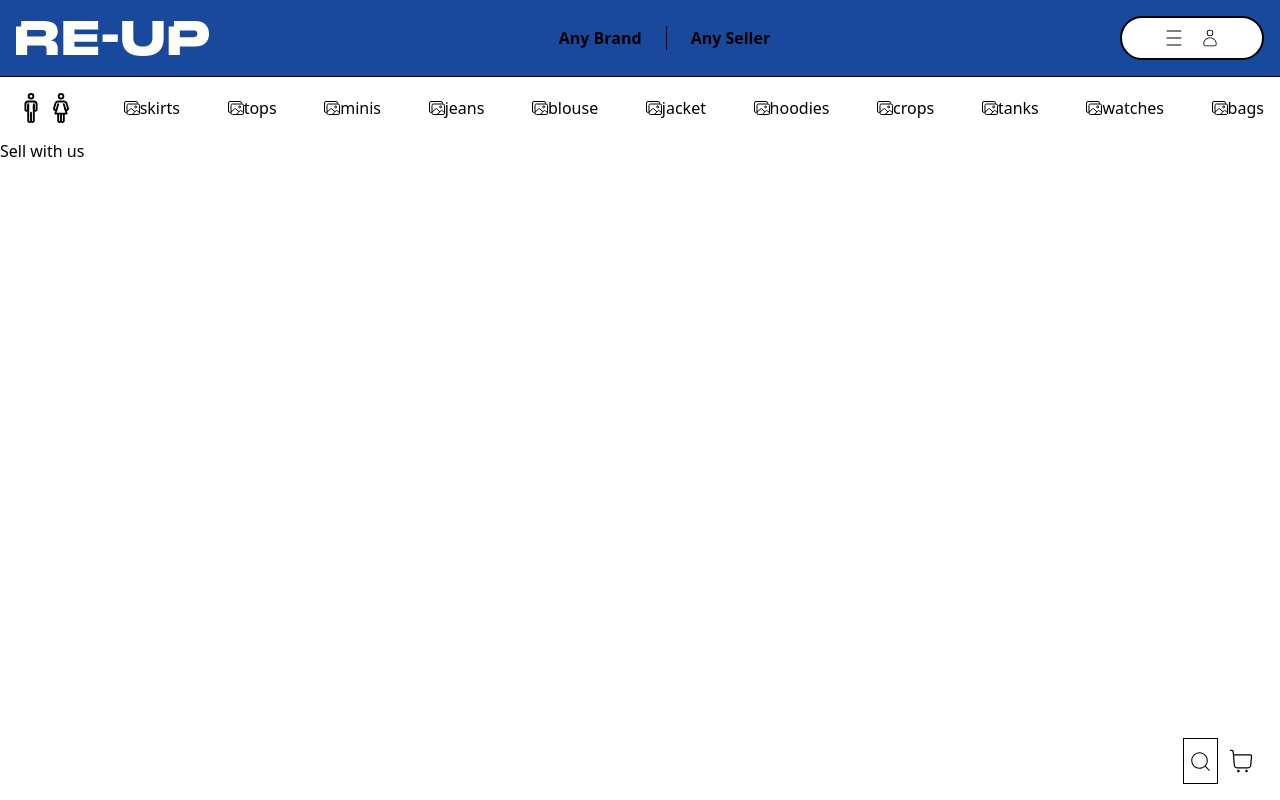
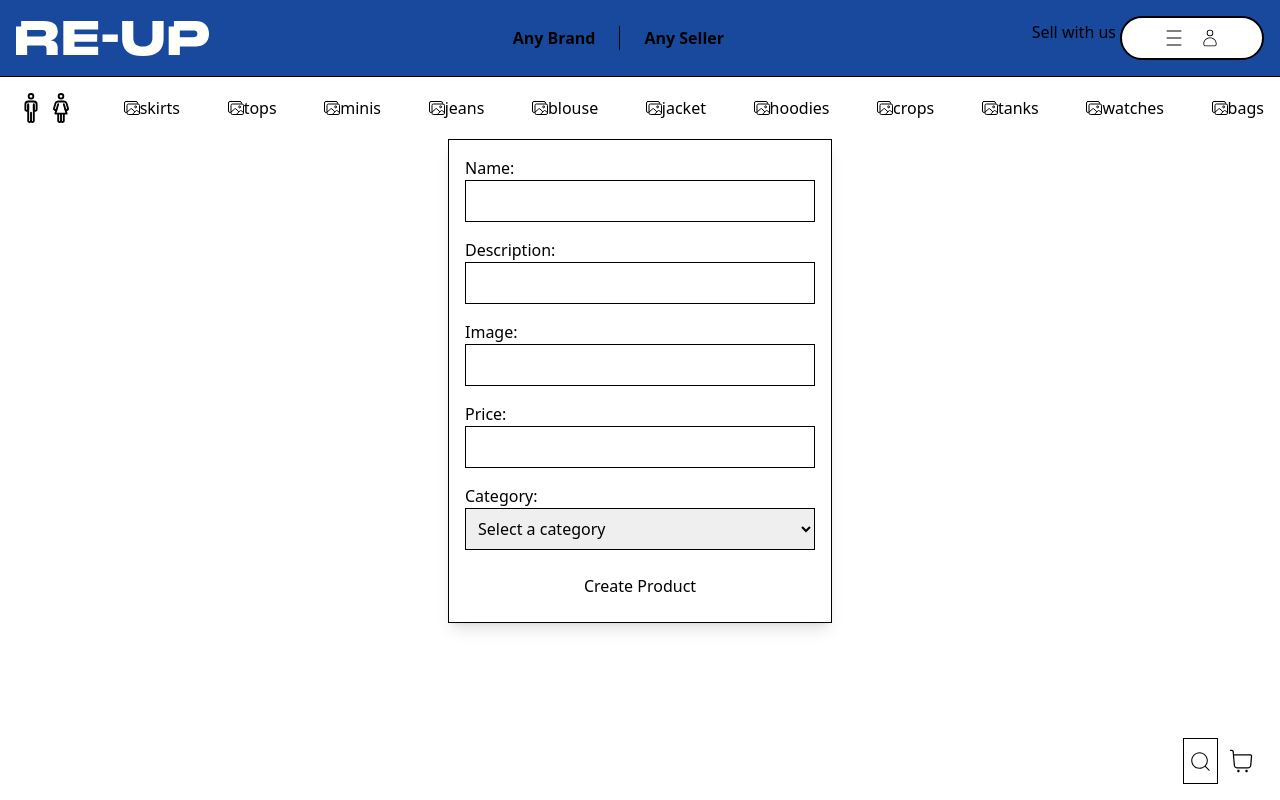
Before and after one commit to ChristianAlteri/theGrandExchange, a React (Create React App) app in the folder client/: page /sell in a window 1280 px wide. Built offline with nearby package versions, Linux system fonts and the light colour scheme; no server answers.

Commit message:
adding createProduct

```diff
--- a/client/src/components/Nav/HamburgerMenuNav.js
+++ b/client/src/components/Nav/HamburgerMenuNav.js
@@ -26,9 +26,7 @@ const HamburgerMenuNav = () => {
     navigate('/signup');
   };
 
-  const handleSellClick = () => {
-    navigate('/sell');
-  };
+
 
   return (
     <div
@@ -51,6 +49,7 @@ const HamburgerMenuNav = () => {
         bg-white
       "
     >
+
       <CiMenuBurger className="h-5 w-6" />
       <CiUser className="h-5 w-6" />
 
@@ -94,19 +93,7 @@ const HamburgerMenuNav = () => {
           >
             Signup
           </div>
-          <div
-            className="
-              flex
-              flex-col
-              cursor-pointer
-              p-2
-              hover:bg-gray-100
-              border-t
-            "
-            onClick={handleSellClick}
-          >
-            Sell with us
-          </div>
+
         </div>
       )}
     </div>
--- a/client/src/components/Nav/Navbar.js
+++ b/client/src/components/Nav/Navbar.js
@@ -6,6 +6,7 @@ import AnyBrandButton from './MiddleNavButton/AnyBrandButton';
 import AnySellerButton from './MiddleNavButton/AnySellerButton';
 import HamburgerMenuNav from './HamburgerMenuNav';
 import { useNavigate } from 'react-router-dom';
+import SellWithUs from './SellWithUs';
 
 
 const Navbar = () => {
@@ -49,8 +50,12 @@ const Navbar = () => {
                         <AnyBrandButton />
                         <AnySellerButton />
                     </div>
+                {/* Sell with us button  */}
+            <div className='flex'>
+                <SellWithUs />
                 {/* Login button */}
                 <HamburgerMenuNav />
+            </div>
         </div>
     );
 }
--- /dev/null
+++ b/client/src/components/Nav/SellWithUs.js
@@ -0,0 +1,25 @@
+import { useNavigate } from "react-router-dom";
+
+const SellWithUs = () => {
+  const navigate = useNavigate();
+
+  const handleSellClick = () => {
+    navigate("/sell");
+  };
+
+  return (
+    <div
+      className="
+              flex
+              cursor-pointer
+              hover:bg-gray-100
+              m-1
+            "
+      onClick={handleSellClick}
+    >
+      Sell with us
+    </div>
+  );
+};
+
+export default SellWithUs;
--- a/client/src/pages/SellWithUs.js
+++ b/client/src/pages/SellWithUs.js
@@ -1,8 +1,93 @@
+import React, { useState } from "react";
+import { useMutation } from "@apollo/client";
+import { CREATE_PRODUCT } from "../utils/mutations";
+
 const SellWithUs = () => {
-    return (
+  const [formData, setFormData] = useState({
+    name: "",
+    user_id: "64e7352a9e81c04fda893581", //hard coded for dev change to logged in user
+    description: "",
+    image: "",
+    price: "",
+    category: "",
+  });
 
-        <div> Sell with us </div>
-     );
-}
+  const [createProduct] = useMutation(CREATE_PRODUCT);
+
+  const handleChange = (event) => {
+    const { name, value } = event.target;
+    setFormData({
+      ...formData,
+      [name]: value,
+    });
+  };
+
+  const handleSubmit = async (event) => {
+    event.preventDefault();
+
+    // Create the input object for the mutation
+    const input = {
+      name: formData.name,
+      user_id:  "64e7352a9e81c04fda893581",
+      description: formData.description,
+      image: formData.image,
+      price: parseFloat(formData.price),
+      category: formData.category,
+    };
+    console.log("Input: ", input);
+    try {
+        const { data } = await createProduct({
+            variables: { input },
+        });
+    console.log("Product created:", data);
+    } catch (error) {
+      console.error("Error creating product:", error);
+    }
+  };
+
+  return (
+    <div className="flex justify-center">
+      <form onSubmit={handleSubmit} className="w-96 p-4 border rounded-lg shadow-lg">
+        {[
+          { label: "Name:", name: "name", type: "text" },
+          { label: "Description:", name: "description", type: "text" },
+          { label: "Image:", name: "image", type: "text" },
+          { label: "Price:", name: "price", type: "number" },
+        ].map((inputField, index) => (
+          <div className="mb-4" key={index}>
+            <label htmlFor={inputField.name}>{inputField.label}</label>
+            <input
+              className="w-full p-2 border rounded"
+              name={inputField.name}
+              type={inputField.type}
+              id={inputField.name}
+              onChange={handleChange}
+            />
+          </div>
+        ))}
+        {/* Category dropdown */}
+        <div className="mb-4">
+          <label htmlFor="category">Category:</label>
+          <select
+            className="w-full p-2 border rounded"
+            name="category"
+            id="category"
+            onChange={handleChange}
+          >
+            <option value="">Select a category</option>
+            <option value="64e7357834434387b5a02ad0">Man</option>
+            <option value="64e7357834434387b5a02ad1">Woman</option>
+          </select>
+        </div>
+        {/* Submit button */}
+        <div className="text-center">
+          <button className="px-4 py-2 bg-blue-500 text-white rounded hover:bg-blue-600" type="submit">
+            Create Product
+          </button>
+        </div>
+      </form>
+    </div>
+  );
+};
 
 export default SellWithUs;
--- a/client/src/utils/mutations.js
+++ b/client/src/utils/mutations.js
@@ -45,3 +45,17 @@ export const CREATE_ORDER_WITH_PRODUCTS = gql`
     }
   }
 `;
+
+
+export const CREATE_PRODUCT = gql`
+  mutation CreateProduct($input: ProductInput!) {
+    createProduct(input: $input) {
+      name
+      user_id
+      description
+      image
+      price
+      category
+    }
+  }
+`;
```
Also changed, not shown: 1 other file (tests, documents, lock files or other folders).
